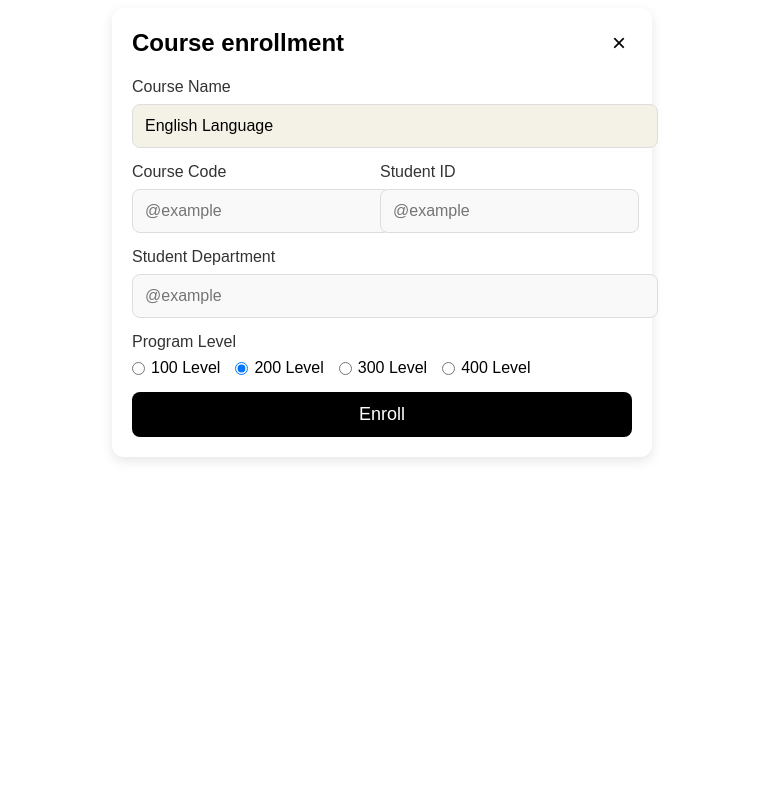
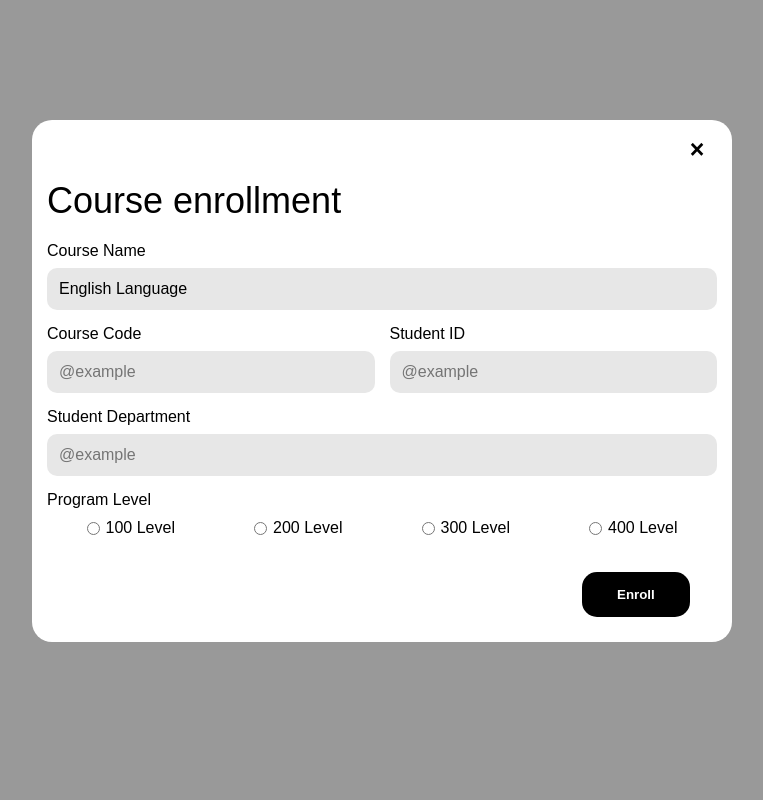
Before and after one commit to Wikki2000/WIS-Grader, a Python web app: template app/templates/modal-student-form.html in a window 1280 px wide. Shown: the whole page, without its empty margins (258-1021 px from the left). Run offline with Jinja, Linux system fonts and the light colour scheme; the template is opened without the code that fills it: most values are stand-ins (such as "Sample title", 1, 10 or a date in 2020).

Commit message:
feat: Update student form modal design

```diff
--- a/app/static/css/components.css
+++ b/app/static/css/components.css
@@ -216,6 +216,13 @@ a {
   color: #ffffff;
 }
 
+.button--save {
+  font-weight: 700;
+  padding: 15px 35px;
+  margin: 20px 0 10px 535px;
+  border-radius: 15px;
+}
+
 /* === Global Icons ==== */
 .fa-ellipsis-v {
   margin-right: 25px;
@@ -410,6 +417,7 @@ a {
   font-weight: bolder;
 }
 
+/* ==== Add course modal ===== */
 .form__input--text,
 .form__textarea {
   width: 100%;
@@ -475,16 +483,43 @@ a {
   border-radius: 10px;
 }
 
-.button--save {
-  font-weight: 700;
-  padding: 15px 35px;
-  margin: 20px 0 10px 535px;
-  border-radius: 15px;
+/* ==== Enroll stundents modal ==== */
+.form__row {
+  margin-bottom: 15px;
+  width: 100%;
 }
 
-.button--save:hover {
-  cursor: pointer;
+.form__label {
+  display: block;
+  margin-bottom: 8px;
+  font-size: 16px;
 }
+
+.form__input {
+  width: 100%;
+  padding: 12px;
+  border-radius: 10px;
+  font-size: 16px;
+}
+
+.form__row--group {
+  display: flex;
+  justify-content: space-between;
+  gap: 15px;
+}
+
+.form__levels {
+  display: flex;
+  justify-content: space-around;
+  margin-top: 10px;
+}
+
+.form__level {
+  display: flex;
+  align-items: center;
+  gap: 6px;
+}
+
 
 
 
--- a/app/templates/modal-student-form.html
+++ b/app/templates/modal-student-form.html
@@ -1,145 +1,54 @@
 <!DOCTYPE html>
 <html lang="en">
+
 <head>
   <meta charset="UTF-8">
   <meta name="viewport" content="width=device-width, initial-scale=1.0">
   <title>Document</title>
-  <style>
-    /* Base Styles */
-body {
-  font-family: 'Arial', sans-serif;
-}
+  <link href="https://cdnjs.cloudflare.com/ajax/libs/font-awesome/6.0.0-beta3/css/all.min.css" rel="stylesheet">
+  <link rel="stylesheet" href="/static/css/user_dashboard.css">
+  <link rel="stylesheet" href="/static/css/course_management.css">
+  <link rel="stylesheet" href="../static/css/components.css?{{ cache_id }}" />
+</head>
 
-.form-container {
-  background-color: #fff;
-  border-radius: 12px;
-  padding: 20px;
-  max-width: 500px;
-  margin: auto;
-  box-shadow: 0 4px 12px rgba(0, 0, 0, 0.1);
-}
+<body>
+  <div id="student__modal" class="modal-container">
+    <div class="modal--dashboard-form">
+      <h2 class="modal__title">Course enrollment</h2>
+      <span id="close-icon" class="close-icon close-icon--modal">&times;</span>
+      <form id="course-management" class="form--course-management">
 
-.form__header {
-  display: flex;
-  justify-content: space-between;
-  align-items: center;
-}
 
-.form__title {
-  font-size: 24px;
-  margin: 0;
-}
-
-.form__close-btn {
-  background-color: transparent;
-  border: none;
-  font-size: 24px;
-  cursor: pointer;
-}
-
-.form__body {
-  margin-top: 20px;
-}
-
-.form__group {
-  margin-bottom: 15px;
-}
-
-.form__label {
-  display: block;
-  margin-bottom: 8px;
-  font-size: 16px;
-  color: #333;
-}
-
-.form__input {
-  width: 100%;
-  padding: 12px;
-  border-radius: 8px;
-  border: 1px solid #ddd;
-  font-size: 16px;
-  background-color: #f9f9f9;
-}
-
-.form__input--disabled {
-  background-color: #f4f2e7;
-}
-
-.form__row {
-  display: flex;
-  gap: 15px;
-}
-
-.form__levels {
-  display: flex;
-  gap: 15px;
-  margin-top: 8px;
-}
-
-.form__level {
-  display: flex;
-  align-items: center;
-  gap: 6px;
-}
-
-.form__radio {
-  margin: 0;
-}
-
-.form__submit-btn {
-  width: 100%;
-  padding: 12px;
-  background-color: #000;
-  color: #fff;
-  border-radius: 8px;
-  font-size: 18px;
-  cursor: pointer;
-  border: none;
-}
-
-.form__submit-btn:hover {
-  background-color: #333;
-}
-
-  </style>
-</head>
-<body>
-  <div class="form-container">
-    <div class="form__header">
-      <h2 class="form__title">Course enrollment</h2>
-      <button class="form__close-btn">&times;</button>
+        <div class="form__row">
+          <label for="course-name" class="form__label">Course Name</label>
+          <input type="text" id="course-name" class="form__input form__input--disabled" value="English Language"
+            readonly>
         </div>
 
-    <form class="form__body">
-      <div class="form__group">
-        <label for="course-name" class="form__label">Course Name</label>
-        <input type="text" id="course-name" class="form__input form__input--disabled" value="English Language" readonly>
-      </div>
-
+        <div class="form__row--group">
           <div class="form__row">
-        <div class="form__group">
             <label for="course-code" class="form__label">Course Code</label>
             <input type="text" id="course-code" class="form__input" placeholder="@example">
           </div>
-        <div class="form__group">
+          <div class="form__row">
             <label for="student-id" class="form__label">Student ID</label>
             <input type="text" id="student-id" class="form__input" placeholder="@example">
           </div>
         </div>
 
-      <div class="form__group">
+        <div class="form__row">
           <label for="student-department" class="form__label">Student Department</label>
           <input type="text" id="student-department" class="form__input" placeholder="@example">
         </div>
 
-      <div class="form__group">
+        <div class="form__row">
           <label class="form__label">Program Level</label>
           <div class="form__levels">
             <label class="form__level">
               <input type="radio" name="level" class="form__radio" value="100"> 100 Level
             </label>
             <label class="form__level">
-            <input type="radio" name="level" class="form__radio" value="200" checked> 200 Level
+              <input type="radio" name="level" class="form__radio" value="200"> 200 Level
             </label>
             <label class="form__level">
               <input type="radio" name="level" class="form__radio" value="300"> 300 Level
@@ -150,9 +59,11 @@ body {
           </div>
         </div>
 
-      <button type="submit" class="form__submit-btn">Enroll</button>
+        <button type="submit" class="button button--save">Enroll</button>
       </form>
+    </div>
   </div>
 
 </body>
+
 </html>
```
Lines whose indentation alone changed are shown as unchanged.
